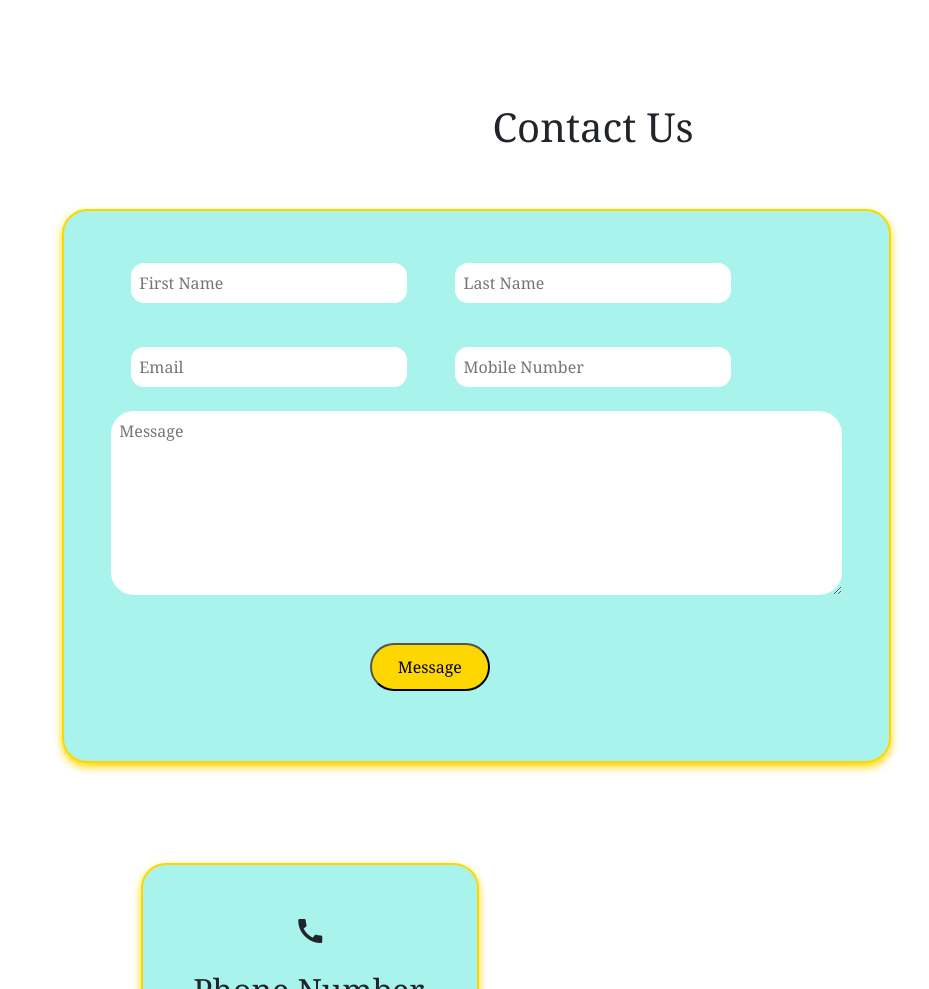
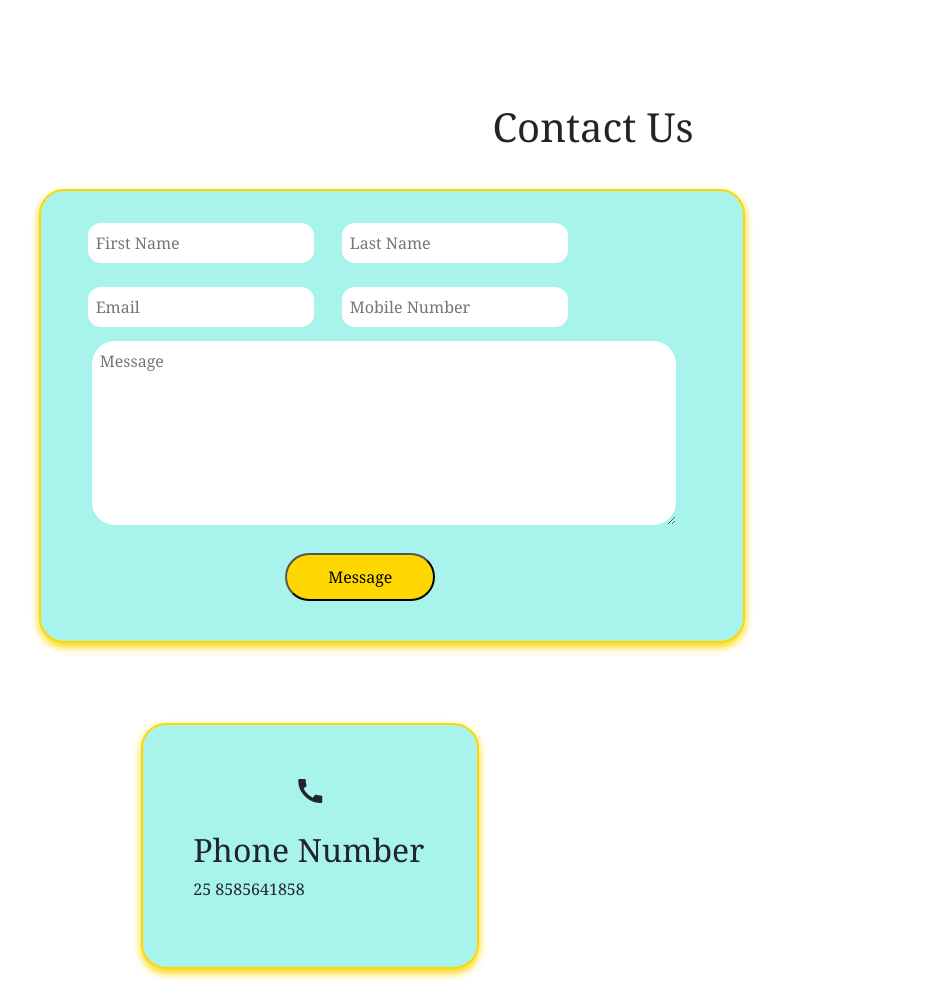
Before and after one commit to ThakurAtul/Salon-Web, a plain HTML site: page index.html in a window 1280 px wide. Shown: the part 2495-3484 px from the top of the page, without its empty margins (47-976 px from the left). Drawn offline with nearby package versions, Linux system fonts and the light colour scheme.

Commit message:
Update index.css

```diff
--- a/index.css
+++ b/index.css
@@ -123,15 +123,16 @@
 
 
 .row .left-column .card{
-    padding: 30px;
+    padding: 20px;
     border: 2px solid gold;
     background-color: rgb(169, 243, 237);
     position: relative;
     left: 8%;
-    margin: 50px;
+    margin: 30px;
     border-radius: 25px;
     font-family: Cambria;
     box-shadow:  0px  4px  8px  0px  gold;
+    width: 80%;
 
 }
 .row .left-column .card:hover{
@@ -139,8 +140,8 @@
 }
 .row .left-column .card .container input{
     padding: 8px;
-    width: 280px;
-    margin: 20px;
+    width: 230px;
+    margin: 10px;
     border: 2px solid rgb(169, 243, 237);
     border-radius: 15px;
     font-family: Cambria;
@@ -170,10 +171,10 @@
     color: black;
     font-family: Cambria;
     border-radius: 25px;
-    width: 120px;
+    width: 150px;
     text-align: center;
     padding: 10px;
-    margin: 40px;
+    margin: 20px;
     position: relative;
     left: 30%;
 
@@ -187,4 +188,10 @@
     border: 2px solid  rgb(169, 243, 237);
     border-radius: 25px;
     padding: 8px;
+    margin-left: 14px;
+    width: 93%;
+
+
+
+
 }
```
